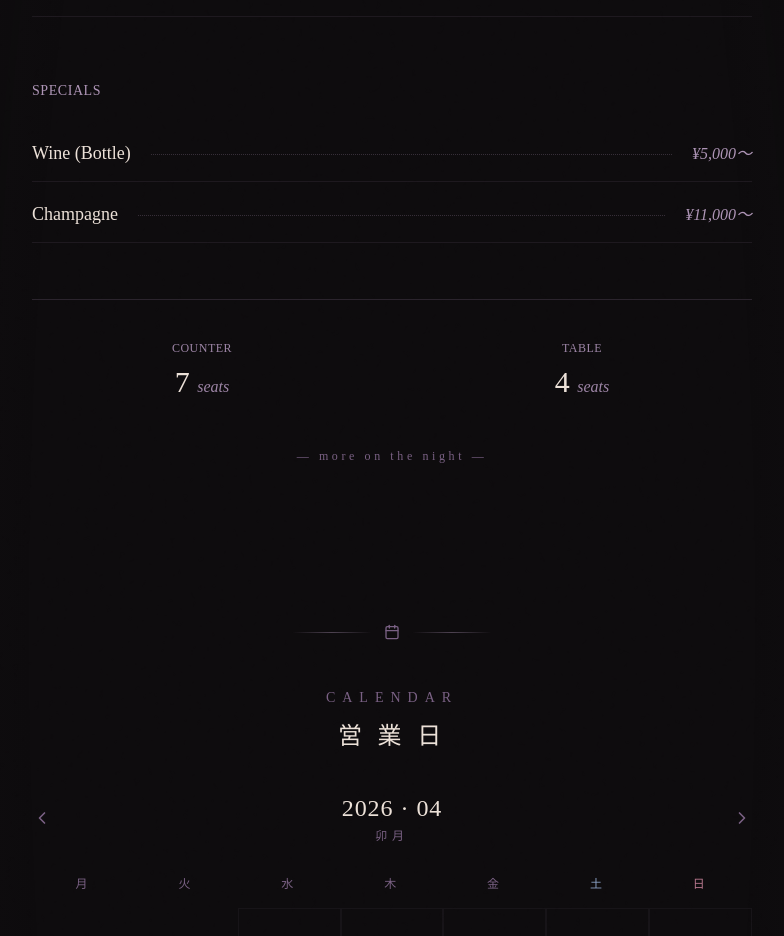
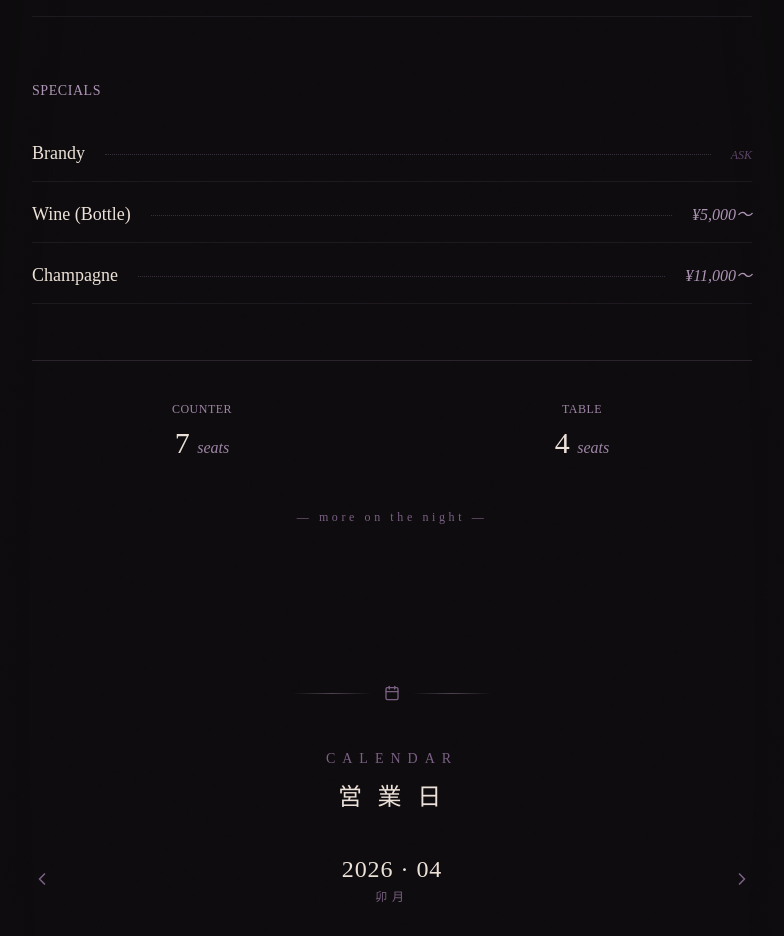
Before and after one commit to getegeteakete/mauve-bar, a Next.js app: page / in a window 1280 px wide. Shown: the part 1944-2880 px from the top of the page, without its empty margins (248-1032 px from the left). Built offline with nearby package versions, Linux system fonts and the light colour scheme.

Commit message:
Add Brandy to SPECIALS section

```diff
--- a/components/BarLanding.tsx
+++ b/components/BarLanding.tsx
@@ -440,6 +440,7 @@ export default function BarLanding() {
           </div>
           <div className="space-y-1">
             {[
+              ['Brandy', '', ''],
               ['Wine (Bottle)', '', '¥5,000〜'],
               ['Champagne', '', '¥11,000〜'],
             ].map((row, i) => (
@@ -451,7 +452,9 @@ export default function BarLanding() {
                   )}
                 </div>
                 <div className="leader" />
-                <div className="font-serif-l italic text-[#ae95b6] text-sm sm:text-base whitespace-nowrap flex-shrink-0">{row[2]}</div>
+                <div className="font-serif-l italic text-[#ae95b6] text-sm sm:text-base whitespace-nowrap flex-shrink-0">
+                  {row[2] || <span className="text-[#5e4569] text-xs">ASK</span>}
+                </div>
               </div>
             ))}
           </div>
```
